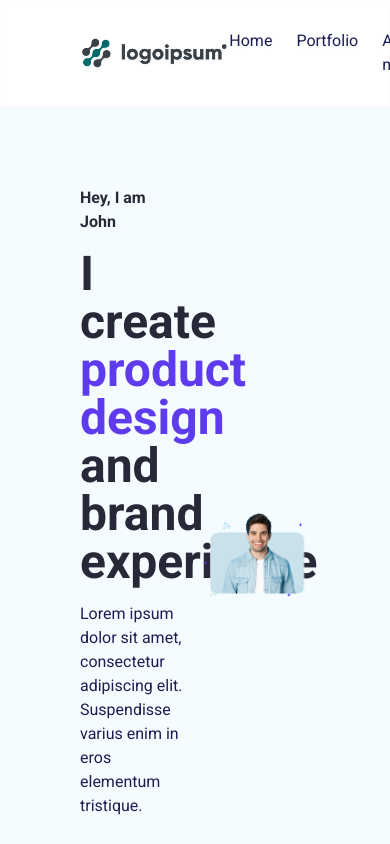
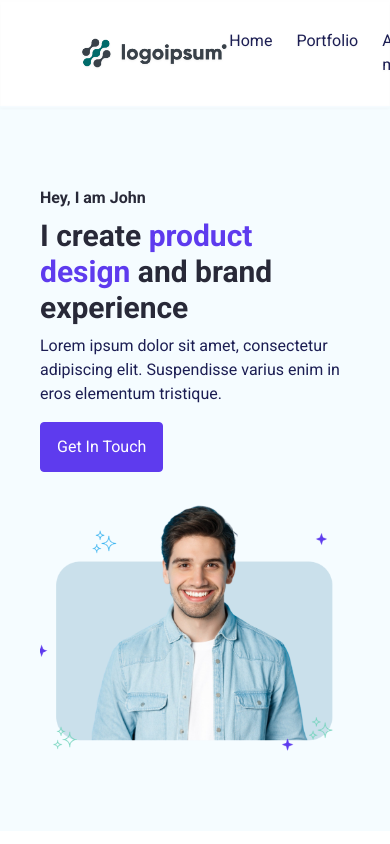
Before and after one commit to crishard/Personal-portfolio-website, a React (Vite) app: page / in a window 390 px wide. Shown: the top 844 px of the page. Built offline with nearby package versions, Linux system fonts and the light colour scheme.

Commit message:
feature: responsividade na home section

```diff
--- a/src/components/HomeSection/HomeSection.tsx
+++ b/src/components/HomeSection/HomeSection.tsx
@@ -2,19 +2,19 @@ import heroImage from "../../assets/Group 11 1.png"
 import Button from "../Button/Button"
 export const HomeSection = () => {
   return (
-    <section className="grid grid-cols-2 items-center bg-bg-shade px-20 gap-5 py-20">
+    <section className="grid grid-cols-2 items-center bg-bg-shade px-10 sm:px-20 gap-5 py-20  max-[900px]:block ">
       <div>
         <p className="font-semibold text-heading-color">Hey, I am John</p>
-        <h1 className="text-5xl font-semibold text-heading-color py-4">
+        <h1 className="text-5xl max-[960px]:text-4xl  max-[600px]:text-3xl max-[960px]:py-2 font-semibold text-heading-color py-4">
           I create <span className="text-primary">product design</span>  and brand experience
         </h1>
 
-        <p className="pb-8">
+        <p className="pb-8 max-[900px]:pb-4">
           Lorem ipsum dolor sit amet, consectetur adipiscing elit. Suspendisse varius enim in eros elementum tristique.
         </p>
         <Button text={"Get In Touch"} />
       </div>
-      <img src={heroImage} alt="me" />
+      <img src={heroImage} alt="me" className="max-[900px]:pt-8"/>
     </section>
   )
 }
```
